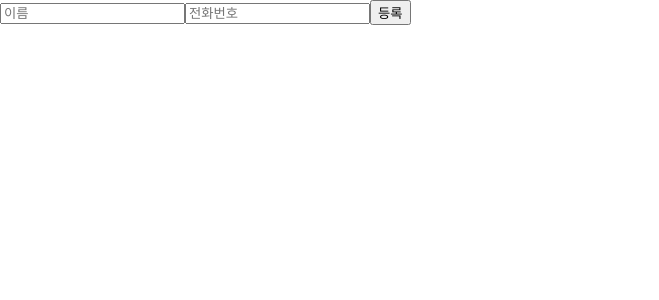
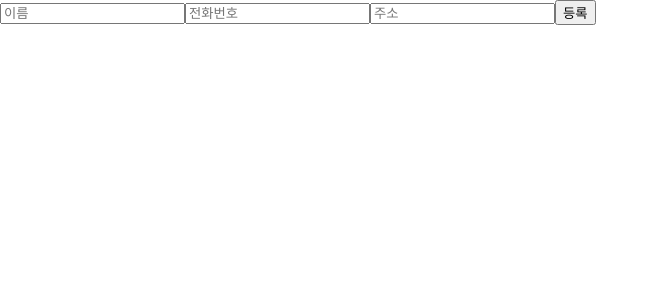
Before and after one commit to sungjoongithub/React, a React (Create React App) app in the folder phone-book/: page / in a window 1280 px wide. Shown: the top 300 px of the page, without its empty margins (0-659 px from the left). Built offline with nearby package versions, Linux system fonts and the light colour scheme.

Commit message:
Address추가

```diff
--- a/phone-book/src/components/PhoneFrom.js
+++ b/phone-book/src/components/PhoneFrom.js
@@ -3,7 +3,8 @@ import React, { Component } from 'react';
 class PhoneForm extends Component {
   state = {
     name: '',
-    phone: ''
+    phone: '',
+    address:''
   }
   handleChange = (e) => {
     this.setState({
@@ -18,7 +19,8 @@ class PhoneForm extends Component {
     // 상태 초기화
     this.setState({
       name: '',
-      phone: ''
+      phone: '',
+      address:''
     })
   }
   render() {
@@ -36,6 +38,14 @@ class PhoneForm extends Component {
           onChange={this.handleChange}
           name="phone"
         />
+
+        <input
+            placeholder="주소"
+            value={this.state.address}
+            onChange={this.handleChange}
+            name="address"
+
+        />
         <button type="submit">등록</button>
       </form>
     );
```
